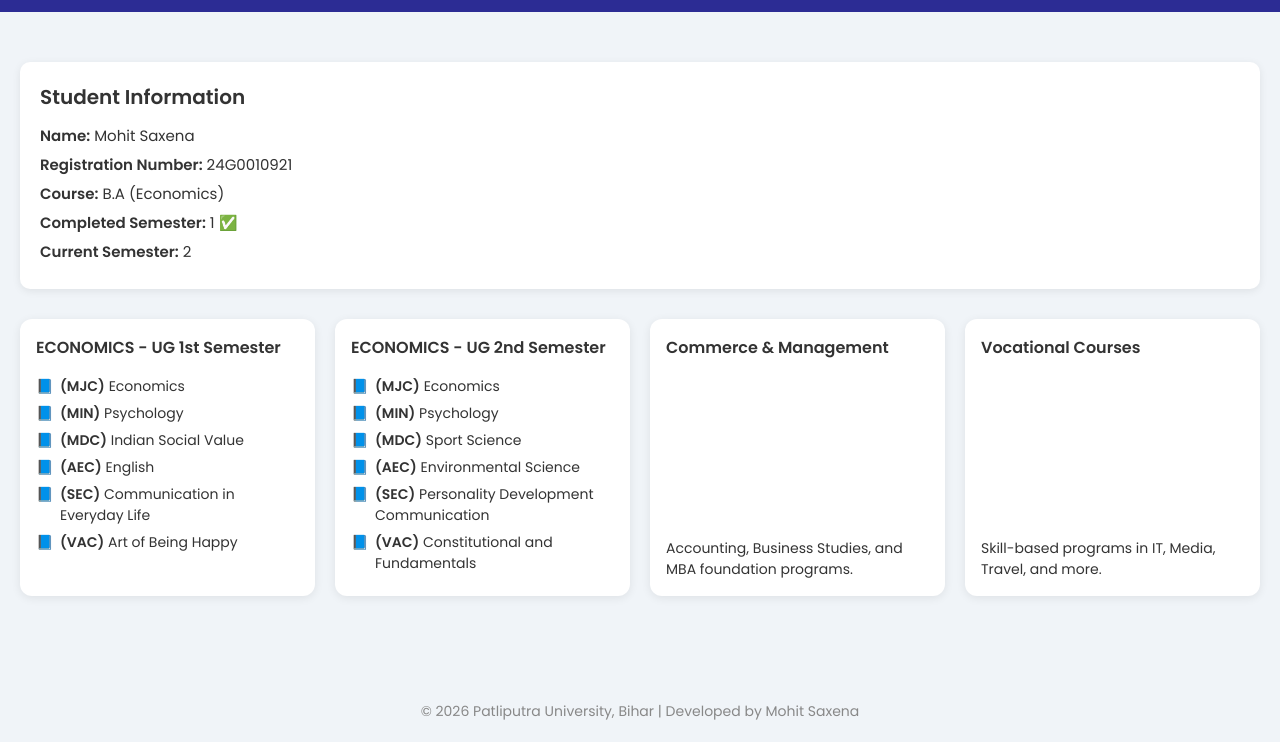
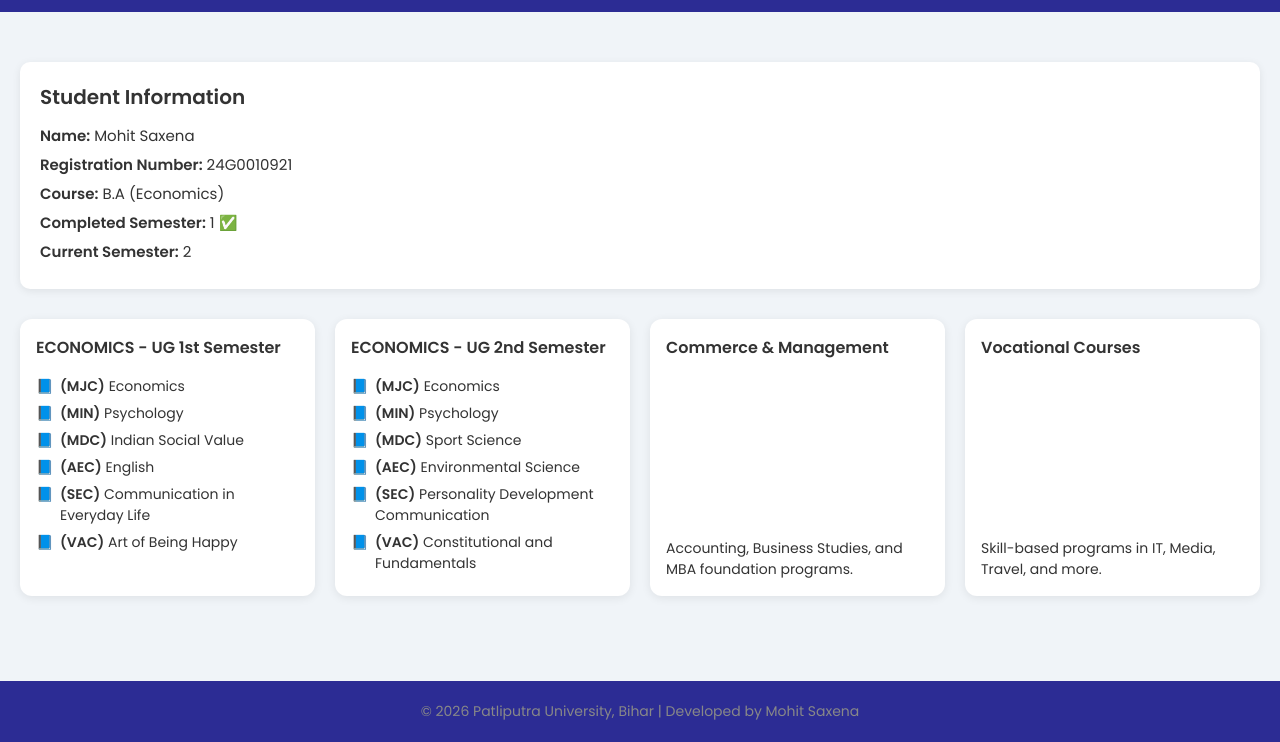
Before and after one commit to mohitsaxena6363/Mohit-outlaw63, a plain HTML site: page index.html in a window 1280 px wide. Shown: the part 58-800 px from the top of the page. Drawn offline with Linux system fonts and the light colour scheme.

Commit message:
Update index.html

```diff
--- a/index.html
+++ b/index.html
@@ -175,7 +175,7 @@
       font-size: 14px;
       padding: 20px 10px;
       color: #888;
-      background: var(--bg);
+      background-color: #2c2c94;
     }
 
     @media (max-width: 500px) {
```
